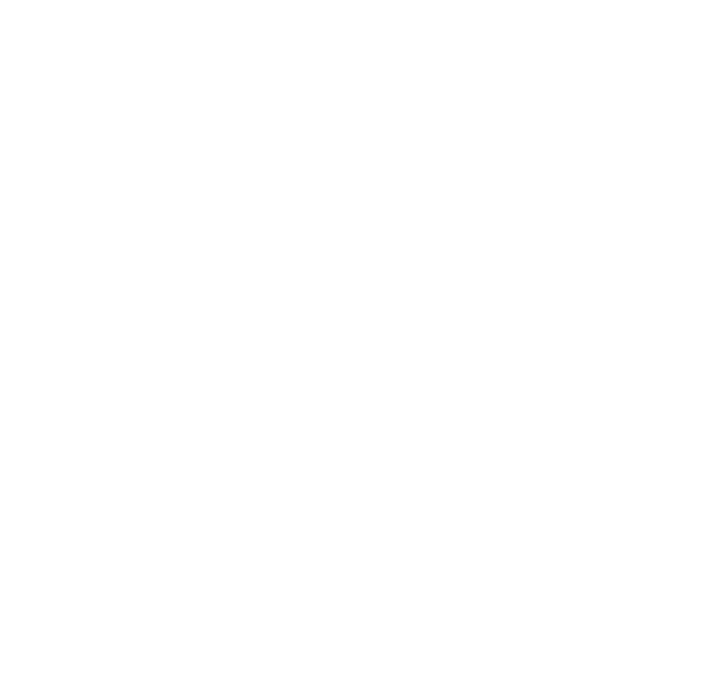
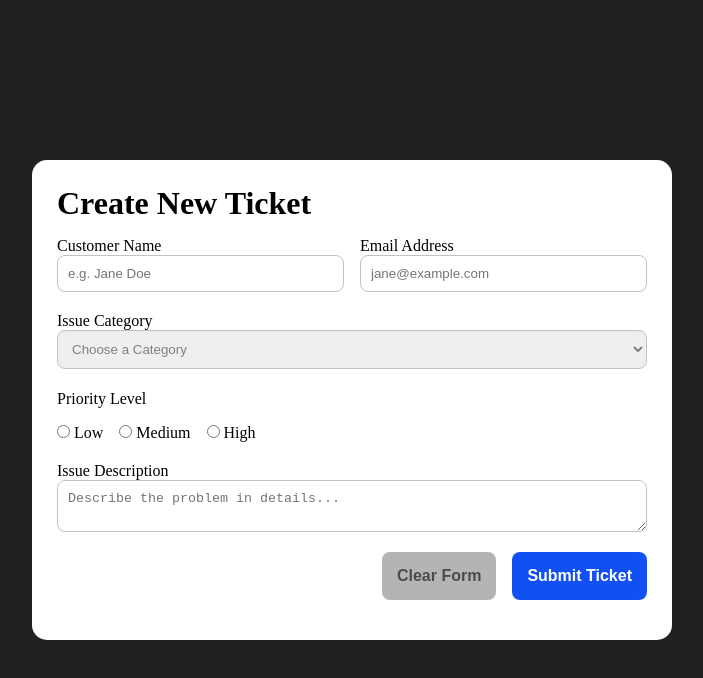
Before and after one commit to Readwanur/Web_Mid_Solve, a plain HTML site: page MID Solves/Mid Practice Designs/Design 7/design7.html in a window 1280 px wide. Shown: the whole page, without its empty margins (288-991 px from the left). Drawn offline with Linux system fonts and the light colour scheme.

Commit message:
Design 7 Just Form

```diff
--- a/MID Solves/Mid Practice Designs/Design 7/design7.css
+++ b/MID Solves/Mid Practice Designs/Design 7/design7.css
@@ -26,3 +26,44 @@
 .y-center{
     align-items: center;
 }
+.window{
+    height: 100%;
+    width: 100%;
+    background-color: #212121;
+}
+.cards{
+    height: 60%;
+    width: 50%;
+    background-color: white;
+    border-radius: 15px;
+    padding: 25px;
+}
+form{
+    height: 100%;
+    padding: 15px 0px;
+}
+.field{
+    width: 100%;
+}
+.inp{
+    padding: 10px;
+    border-radius: 8px;
+    border: 1px solid rgb(195, 194, 194);
+    color: grey;
+}
+.buttons{
+    justify-content: end;
+}
+.button{
+    border: none;
+    border-radius: 8px;
+    padding: 15px;
+    font-weight: bolder;
+    font-size: medium;
+    background-color: rgb(17, 81, 244);
+    color: white;
+}
+#btn1{
+    background-color: rgb(180, 180, 180);
+    color: rgb(75, 75, 75);
+}
--- a/MID Solves/Mid Practice Designs/Design 7/design7.html
+++ b/MID Solves/Mid Practice Designs/Design 7/design7.html
@@ -4,6 +4,56 @@
     <link rel="stylesheet" href="design7.css" />
   </head>
   <body>
+    <div class="window flex x-center y-center">
+      <div class="cards flex col space-bet">
+        <h1>Create New Ticket</h1>
+        <form action="" class="flex col gap space-bet">
+          <div class="flex gap">
+            <div class="field flex col">
+              <label for="">Customer Name</label>
+              <input class="inp" placeholder="e.g. Jane Doe" />
+            </div>
+            <div class="field flex col">
+              <label for="">Email Address</label>
+              <input class="inp" placeholder="jane@example.com" />
+            </div>
+          </div>
+          <!-- Category & Level -->
+          <div class="field flex col">
+            <label for="">Issue Category</label>
+            <select class="inp">
+              <option value="">Choose a Category</option>
+            </select>
 
+          </div>
+          <div class="flex col gap">
+            <label for="">Priority Level</label>
+            <div class="flex gap">
+              <label for="">
+              <input type="radio" />
+              Low
+            </label>
+            <label for="">
+              <input type="radio" />
+              Medium
+            </label>
+            <label for="">
+              <input type="radio" />
+              High
+            </label>
+            </div>
+          </div>
+          <!-- Issue Desc -->
+           <div class="flex col">
+            <label for="">Issue Description</label>
+            <textarea class="inp" name="" id="" placeholder="Describe the problem in details..."></textarea>
+           </div>
+           <div class="buttons flex gap">
+            <button class="button" id="btn1">Clear Form</button>
+            <button class="button">Submit Ticket</button>
+           </div>
+        </form>
+      </div>
+    </div>
   </body>
 </html>
```
Also changed, not shown: MID Solves/Mid Practice Designs/Design 6/design6.css (+46 -46 lines), MID Solves/Mid Practice Designs/Design 6/design6.html (+1 -1 lines).
